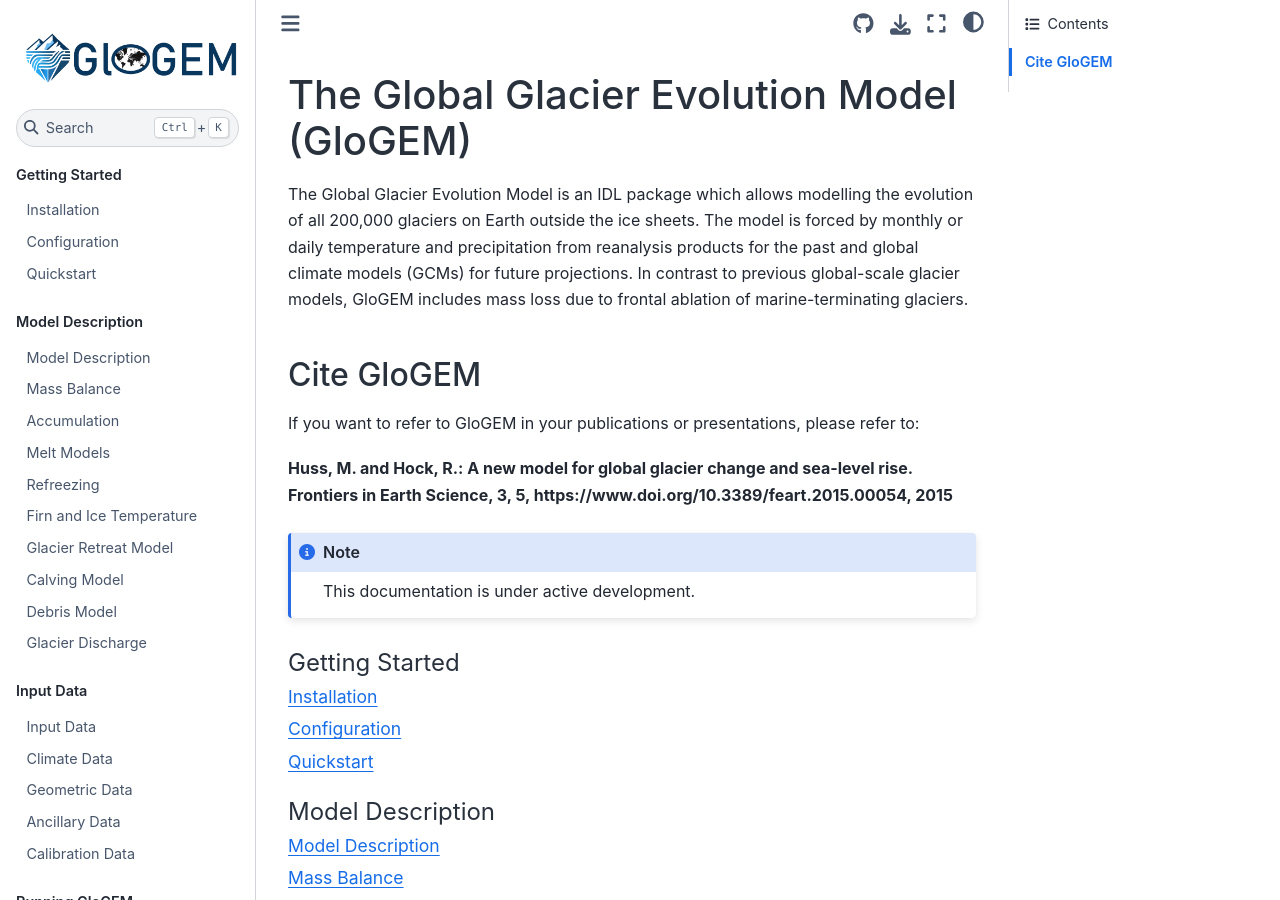
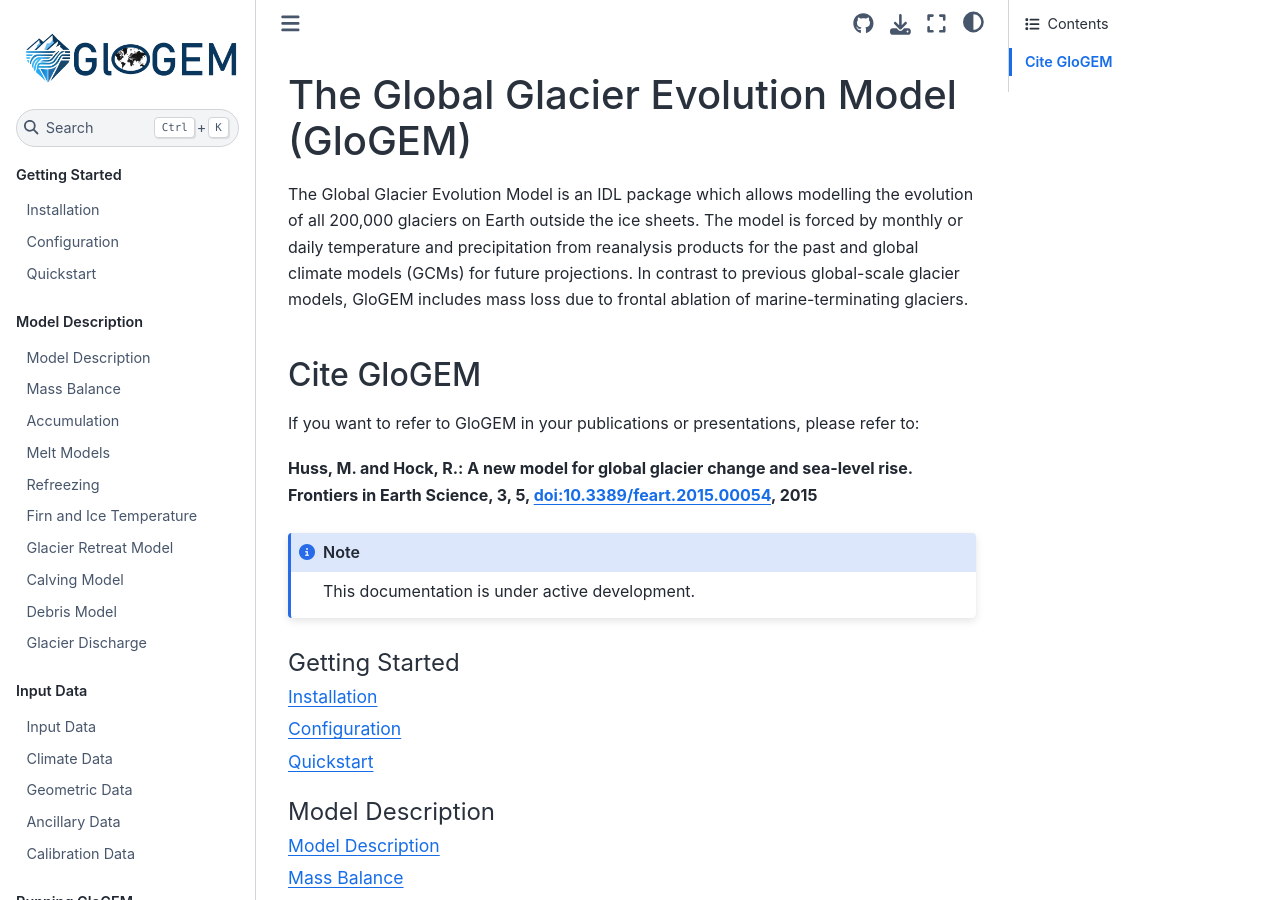
Before and after one commit to eth-vaw-glaciology/GloGEM-doc-temp, a Sphinx documentation site: the page built from docs/source/index.md, in a window 1280 px wide and 900 px high. Built offline with Sphinx 7.4.7 and the Sphinx Book theme 1.1.4, drawn with Linux system fonts in a browser that asks for light colours; some of the changed lines change nothing that is shown.

Commit message:
add actual link to first GloGEM paper DOI

````diff
--- a/docs/source/index.md
+++ b/docs/source/index.md
@@ -7,7 +7,7 @@ The model is forced by monthly or daily temperature and precipitation from reana
 
 If you want to refer to GloGEM in your publications or presentations, please refer to:
 
-**Huss, M. and Hock, R.: A new model for global glacier change and sea-level rise. Frontiers in Earth Science, 3, 5, https://www.doi.org/10.3389/feart.2015.00054, 2015**
+**Huss, M. and Hock, R.: A new model for global glacier change and sea-level rise. Frontiers in Earth Science, 3, 5, [doi:10.3389/feart.2015.00054](https://www.doi.org/10.3389/feart.2015.00054), 2015**
 
 ```{note}
 This documentation is under active development.
````
